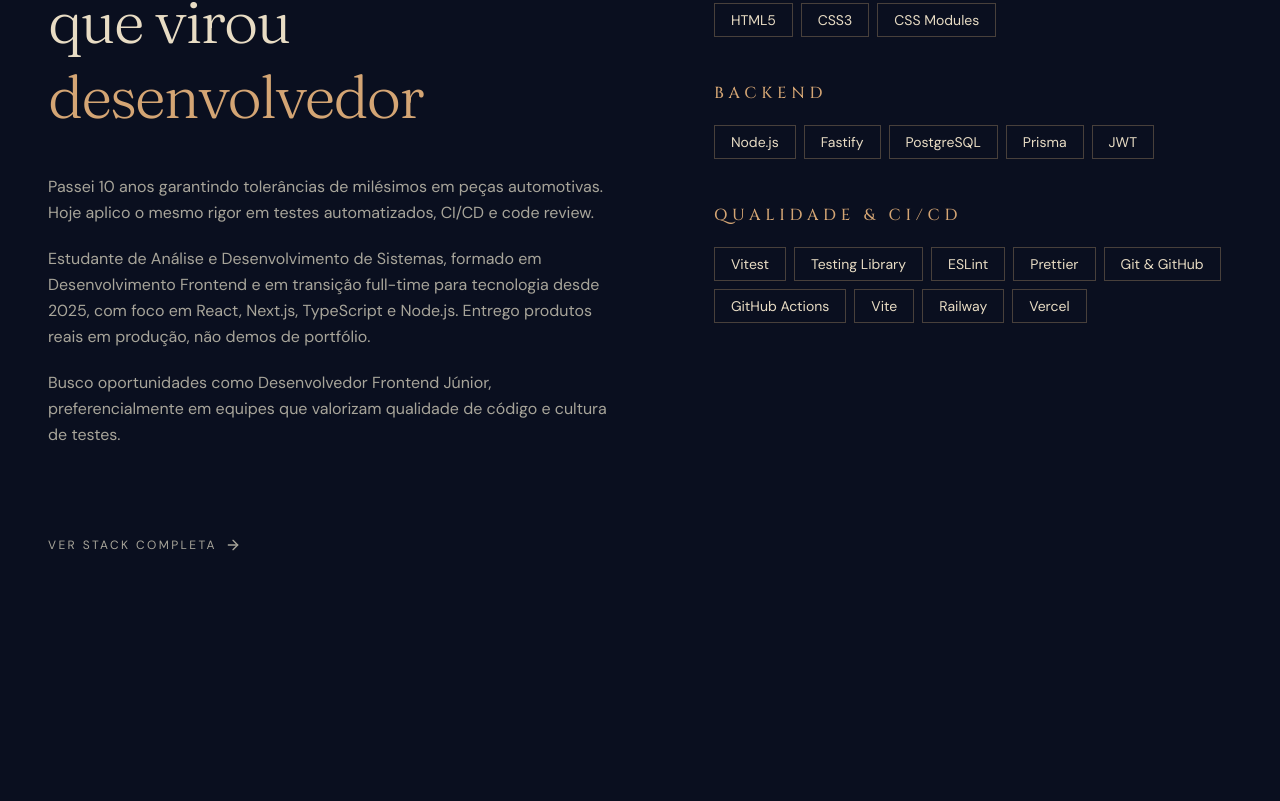
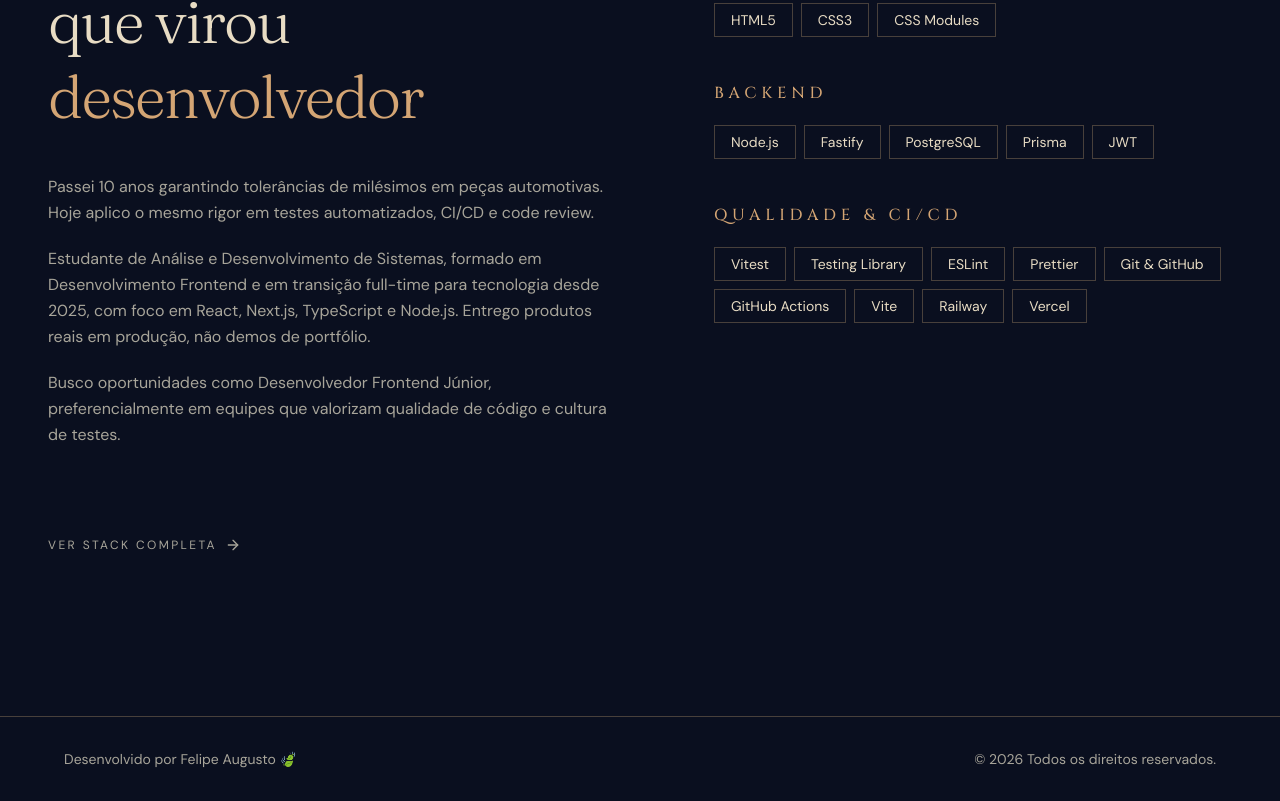
Before and after one commit to felipedev90/portfolio-felipeaugusto, a Next.js app: page / in a window 1280 px wide. Shown: the part 1152-1953 px from the top of the page. Before the commit the page ends 1868 px from the top, so only its background shows below. Built offline with nearby package versions, Linux system fonts and the light colour scheme.

Commit message:
feat(footer): add footer component

```diff
--- a/src/app/page.tsx
+++ b/src/app/page.tsx
@@ -1,11 +1,13 @@
 import { Hero } from '@/components/sections/Hero'
 import { About } from '@/components/sections/About'
+import { Footer } from '@/components/layout/Footer'
 
 export default function Home() {
   return (
     <main>
       <Hero />
       <About />
+      <Footer />
     </main>
   )
 }
--- /dev/null
+++ b/src/components/layout/Footer.tsx
@@ -0,0 +1,12 @@
+export function Footer() {
+  return (
+    <footer className=" max-w-full mx-auto text-center border-t border-border-strong px-16 py-8">
+      <div className="flex items-center justify-between max-w-360 mx-auto">
+        <p className="text-sand-muted text-sm">Desenvolvido por Felipe Augusto 🍃</p>
+        <p className="text-sand-muted text-sm">
+          &copy; {new Date().getFullYear()} Todos os direitos reservados.
+        </p>
+      </div>
+    </footer>
+  )
+}
```
